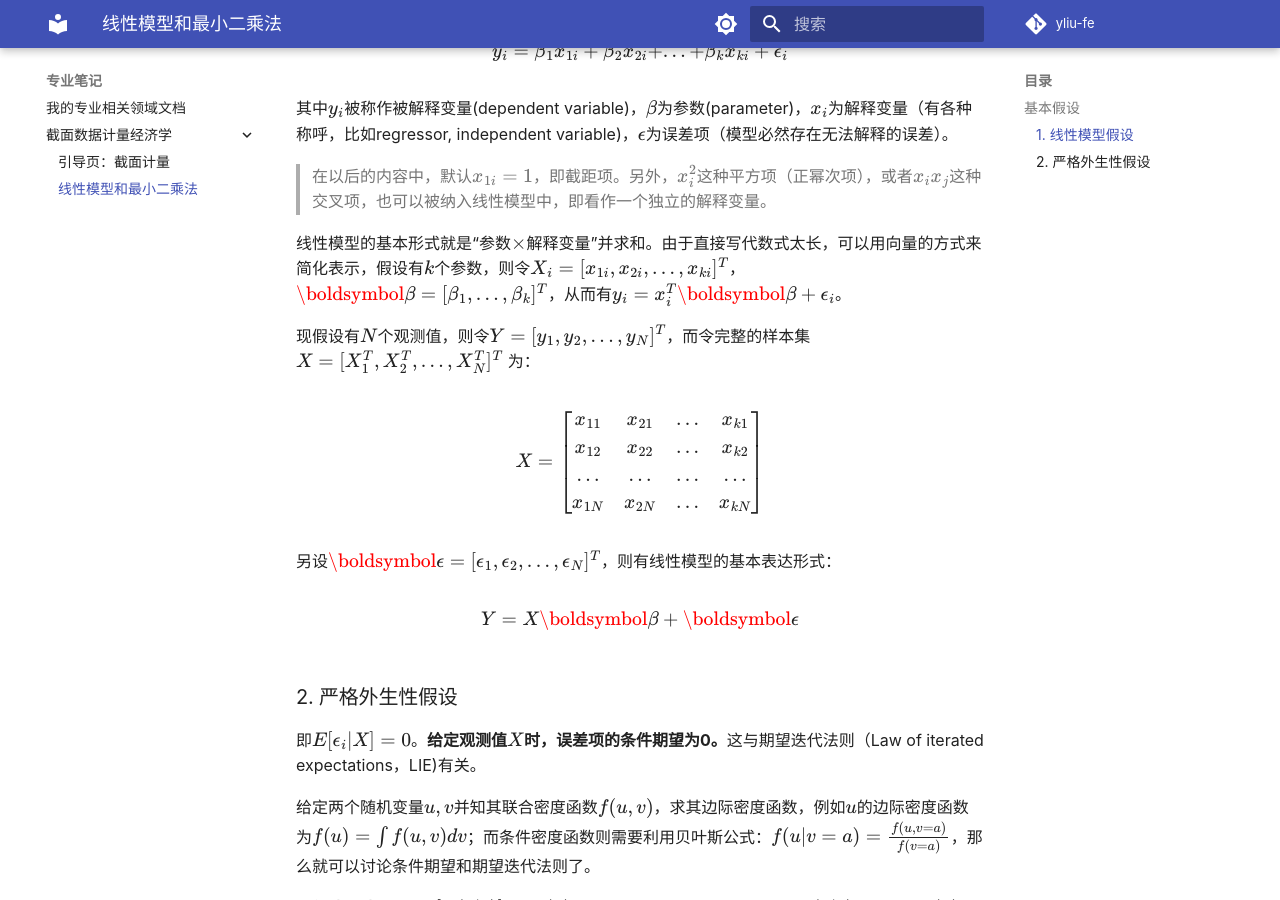
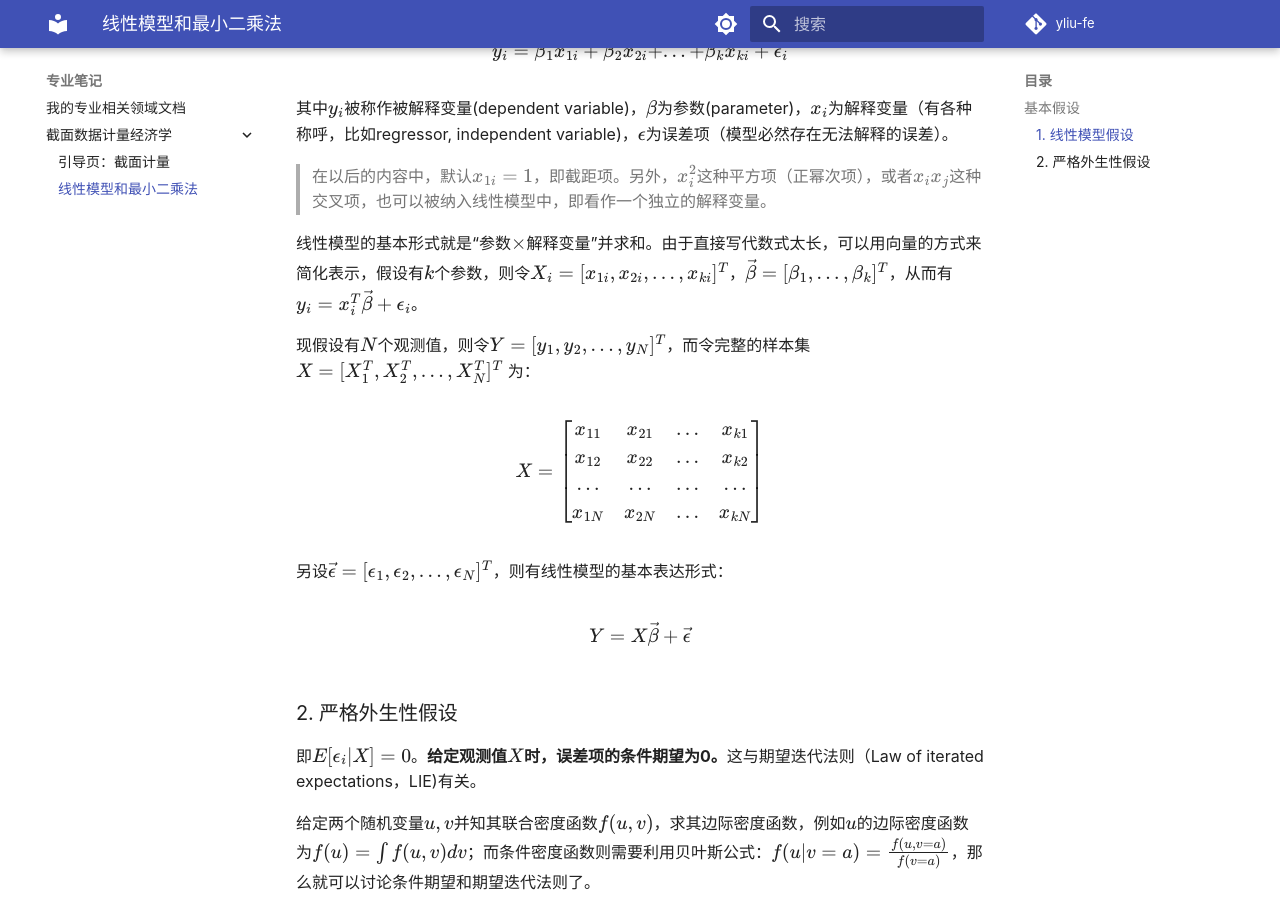
Before and after one commit to yliu-fe/yliu-fe.github.io, an MkDocs documentation site: the page built from docs/Majors/Cross-Sectional Econometrics/1_OLS.md, in a window 1280 px wide and 900 px high, scrolled down 492 px. Built offline with MkDocs 1.6.1 and Material for MkDocs 9.7.7, drawn with Linux system fonts in a browser that asks for light colours; comment, search, counter and statistics services are not loaded.

Commit message:
remove \boldsymbol

```diff
--- a/docs/Majors/Cross-Sectional Econometrics/1_OLS.md
+++ b/docs/Majors/Cross-Sectional Econometrics/1_OLS.md
@@ -18,7 +18,7 @@ $$
 
 > 在以后的内容中，默认$x_{1i} = 1$，即截距项。另外，$x_i^2$这种平方项（正幂次项），或者$x_i x_j$这种交叉项，也可以被纳入线性模型中，即看作一个独立的解释变量。
 
-线性模型的基本形式就是“参数$\times$解释变量”并求和。由于直接写代数式太长，可以用向量的方式来简化表示，假设有$k$个参数，则令$X_i = [x_{1i}, x_{2i},...,x_{ki}]^T$，$\boldsymbol{\beta} = [\beta_1, ...,\beta_k]^T$，从而有$y_i = x_i^T \boldsymbol{\beta} + \epsilon_i$。
+线性模型的基本形式就是“参数$\times$解释变量”并求和。由于直接写代数式太长，可以用向量的方式来简化表示，假设有$k$个参数，则令$X_i = [x_{1i}, x_{2i},...,x_{ki}]^T$，$\vec \beta = [\beta_1, ...,\beta_k]^T$，从而有$y_i = x_i^T \vec \beta + \epsilon_i$。
 
 现假设有$N$个观测值，则令$Y = [y_1, y_2, ..., y_N]^T$，而令完整的样本集$X = [X_1^T, X_2^T,...,X_N^T]^T$ 为：
 
@@ -32,10 +32,10 @@ X =
     \end{array}\right]
 $$
 
-另设$\boldsymbol \epsilon = [\epsilon_1, \epsilon_2, ..., \epsilon_N]^T$，则有线性模型的基本表达形式：
+另设$\vec \epsilon = [\epsilon_1, \epsilon_2, ..., \epsilon_N]^T$，则有线性模型的基本表达形式：
 
 $$
-Y = X\boldsymbol{\beta} + \boldsymbol{\epsilon}
+Y = X \vec \beta + \vec \epsilon
 $$
 
 ### 2. 严格外生性假设
```
